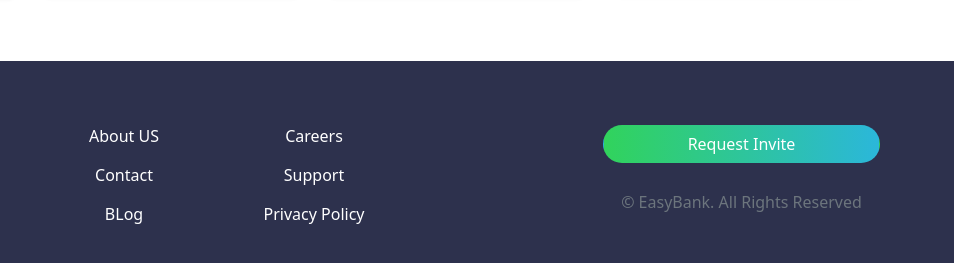
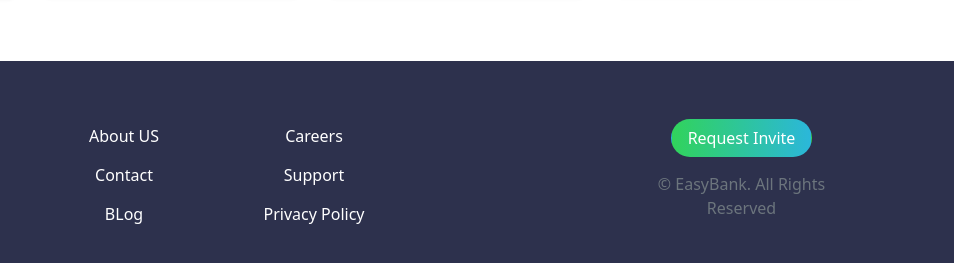
Before and after one commit to sayed-yaqout/EasyBank, a website: page index.html in a window 1280 px wide. Shown: the part 1885-2148 px from the top of the page, 326-1280 px from the left. Drawn offline with nearby package versions, Linux system fonts and the light colour scheme; no server answers.

Commit message:
Final commit

```diff
--- a/index.html
+++ b/index.html
@@ -1,4 +1,3 @@
-
 <!DOCTYPE html>
 <html lang="en">
 
@@ -12,15 +11,13 @@
     integrity="sha384-EVSTQN3/azprG1Anm3QDgpJLIm9Nao0Yz1ztcQTwFspd3yD65VohhpuuCOmLASjC" crossorigin="anonymous" />
   <!-- Font Awesome -->
   <link rel="stylesheet" href="node_modules/@fortawesome/fontawesome-free/css/all.min.css">
-<!-- flickity plugin for carousel -->
-  <link rel="stylesheet" href="https://unpkg.com/flickity@2/dist/flickity.min.css" />
   <!-- my custome css!-->
   <link rel="stylesheet" href="dist/style.css" />
 
 </head>
 
 <body>
-  <!----===============================================Header =========================================================-->
+  <!----========================================================Header==========================================================-->
   <section class="HeaderSection text-center">
     <div class="container">
       <!-- ================================================NavBar========================================================= -->
@@ -30,31 +27,19 @@
           <a class="navbar-brand boldFont text-dark" href="#">
             <img src="app/src/img/icon.PNG" alt="logo">
 
-        easybank</a
-      >
+            easybank</a>
           <!-- ===========================================burger button==================================================== -->
-      <button
-        class="navbar-toggler border-0 "
-        type="button"
-        data-bs-toggle="collapse"
-        data-bs-target="#navbarNavDropdown"
-        aria-controls="navbarNavDropdown"
-        aria-expanded="false"
-        aria-label="Toggle navigation"
-      >
+          <button class="navbar-toggler border-0 " type="button" data-bs-toggle="collapse"
+            data-bs-target="#navbarNavDropdown" aria-controls="navbarNavDropdown" aria-expanded="false"
+            aria-label="Toggle navigation">
             <span class="navbar-toggler-icon violet"></span>
           </button>
           <!-- ================================================Nav links=============================== -->
 
-      <div
-        class="collapse navbar-collapse justify-content-center"
-        id="navbarNavDropdown"
-      >
+          <div class="collapse navbar-collapse justify-content-center" id="navbarNavDropdown">
             <ul class="navbar-nav lightFont text-black-50">
               <li id="home" class="nav-item  m-1 ">
-            <a class="nav-link " aria-current="page" href="#"
-              >Home</a
-            >
+                <a class="nav-link " aria-current="page" href="#">Home</a>
               </li>
 
               </li>
@@ -68,8 +53,7 @@
                 <a class="nav-link " href="#">Contact</a>
               </li>
               <li id="login" class="nav-item  m-1">
-            <a class="nav-link" href="#"
-              >Careers
+                <a class="nav-link" href="#">Careers
                 </a>
               </li>
             </ul>
@@ -77,7 +61,8 @@
           </div>
           <!-- ================================================Nav button=============================== -->
 
-      <button id="requestBtn" class="btn bg-lime text-white px-4 rounded-pill d-none d-md-block">Request Invite</button>
+          <button id="requestBtn" class="btn bg-lime text-white px-4 rounded-pill d-none d-md-block">Request
+            Invite</button>
         </div>
       </nav>
     </div>
@@ -85,15 +70,18 @@
       <div class="container">
         <div class="row align-items-center">
           <div class="col-md-4 text-center text-md-start my-3 ">
-        <h1 >Next generations</h1>
+            <h1>Next generations</h1>
             <h1> digital banking</h1>
-      <p class="lightFont text-black-50">Lorem, ipsum dolor sit amet consectetur adipisicing elit. Itaque explicabo autem atque voluptatum totam et sunt saepe voluptatem, impedit exercitationem quisquam quibusdam harum sequi quod magni labore sed non eius.</p>
-      <button id="requestBtn" class="btn bg-lime text-white px-4 rounded-pill">Request Invite</button id="requestBtn">
+            <p class="lightFont text-black-50">Lorem, ipsum dolor sit amet consectetur adipisicing elit. Itaque
+              explicabo autem atque voluptatum totam et sunt saepe voluptatem, impedit exercitationem quisquam quibusdam
+              harum sequi quod magni labore sed non eius.</p>
+            <button id="requestBtn" class="btn bg-lime text-white px-4 rounded-pill">Request Invite</button
+              id="requestBtn">
           </div>
 
-      <div  class="col-md-8">
+          <div class="col-md-8">
             <div class="forimg1">
-        <img class="w-100 "  src="app/src/img/mobiles.PNG" alt="mobilephones">
+              <img class="w-100 " src="app/src/img/mobiles.PNG" alt="mobilephones">
             </div>
           </div>
 
@@ -108,7 +96,8 @@
       <div class="row py-5">
         <div class="col-md-5 text-center text-md-start">
           <h1>Why choose EasyBank?</h1>
-      <p class="lightFont text-black-50"> we levrerage open banking to turn you r banking experience into a great one that you have not ever seen</p>
+          <p class="lightFont text-black-50"> we levrerage open banking to turn you r banking experience into a great
+            one that you have not ever seen</p>
         </div>
       </div>
       <div class="row my-2">
@@ -116,28 +105,32 @@
           <div class="text-center text-md-start py-3">
             <img src="app/src/img/1.PNG" alt="online">
             <h4 class="regularFont my-4">Online Banking</h4>
-        <p class="lightFont text-black-50">our modern web and mobile Apps allow you to keep track of your finances wherever you are in the world</p>
+            <p class="lightFont text-black-50">our modern web and mobile Apps allow you to keep track of your finances
+              wherever you are in the world</p>
           </div>
         </div>
         <div class="col-md-3 p-5 p-md-3">
           <div class="text-center text-md-start py-3">
             <img src="app/src/img/2.PNG" alt="online">
             <h4 class="regularFont my-4">Simple Budgeting</h4>
-        <p class="lightFont text-black-50">our modern web and mobile Apps allow you to keep track of your finances wherever you are in the world</p>
+            <p class="lightFont text-black-50">our modern web and mobile Apps allow you to keep track of your finances
+              wherever you are in the world</p>
           </div>
         </div>
         <div class="col-md-3 p-5 p-md-3">
           <div class="text-center text-md-start py-3">
             <img src="app/src/img/3.PNG" alt="online">
             <h4 class="regularFont my-4">Fast Onboarding</h4>
-        <p class="lightFont text-black-50">our modern web and mobile Apps allow you to keep track of your finances wherever you are in the world</p>
+            <p class="lightFont text-black-50">our modern web and mobile Apps allow you to keep track of your finances
+              wherever you are in the world</p>
           </div>
         </div>
         <div class="col-md-3 p-5 p-md-3">
           <div class="text-center text-md-start py-2">
             <img src="app/src/img/4.PNG" alt="online">
             <h4 class="regularFont my-4">Open API</h4>
-        <p class="lightFont text-black-50">our modern web and mobile Apps allow you to keep track of your finances wherever you are in the world</p>
+            <p class="lightFont text-black-50">our modern web and mobile Apps allow you to keep track of your finances
+              wherever you are in the world</p>
           </div>
         </div>
       </div>
@@ -158,7 +151,8 @@
             <div class="card-body  ">
               <p class="my-sm-text text-black-50 ">By Claire Robinson</p>
               <a href="#" class="regularFont card-link">Receive money in any currency with no fees</a>
-          <p class="lightFont text-black-50 my-2">Some quick example text to build on the card title and make up the bulk of the card's content.</p>
+              <p class="lightFont text-black-50 my-2">Some quick example text to build on the card title and make up the
+                bulk of the card's content.</p>
             </div>
           </div>
         </div>
@@ -168,7 +162,8 @@
             <div class="card-body">
               <p class="my-sm-text text-black-50 ">By Wilson Hutton</p>
               <a href="#" class="regularFont  card-link ">Treat yourself without worrying about money</a>
-          <p class="lightFont text-black-50 my-2">our simple budgeting financing in the card title and make up the bulk of the card's content.</p>
+              <p class="lightFont text-black-50 my-2">our simple budgeting financing in the card title and make up the
+                bulk of the card's content.</p>
             </div>
           </div>
         </div>
@@ -178,7 +173,8 @@
             <div class="card-body">
               <p class="my-sm-text text-black-50 ">By Wilson Hutton</p>
               <a href="#" class="regularFont  card-link ">Take your eay bank card wherever you go</a>
-          <p class="lightFont text-black-50 my-2">we want you to enjoy your travels on the card title and make up the bulk of the card's content.</p>
+              <p class="lightFont text-black-50 my-2">we want you to enjoy your travels on the card title and make up
+                the bulk of the card's content.</p>
             </div>
           </div>
         </div>
@@ -188,7 +184,8 @@
             <div class="card-body">
               <p class="my-sm-text text-black-50 ">By Claire Robinson</p>
               <a href="#" class="regularFont card-link ">Receive money in any currency with no fees</a>
-          <p class="lightFont text-black-50 my-2">Some quick example text to build on the card title and make up the bulk of the card's content.</p>
+              <p class="lightFont text-black-50 my-2">Some quick example text to build on the card title and make up the
+                bulk of the card's content.</p>
             </div>
           </div>
         </div>
@@ -196,7 +193,7 @@
     </div>
   </section>
 
-<!-- ===========================================================Footer========================================================== -->
+  <!-- =========================================================Footer========================================================== -->
   <section class="footer py-5">
     <div class="container">
       <div class="row">
@@ -209,27 +206,33 @@
               easybank</a>
           </div>
           <div class="d-flex py-3 justify-content-around fw-bold fs-4 ">
-          <a href="#" class=" text-white">  <i class="fab fa-facebook-square"></i></a>
-        <a href="#" class=" text-white">     <i class="fab fa-youtube-square"></i></a>
-        <a href="#" class=" text-white">  <i class="fab fa-twitter"></i></a>
-        <a href="#" class=" text-white">  <i class="fab fa-pinterest"></i></a>
-        <a href="#" class=" text-white">  <i class="fab fa-instagram"></i></a>
+            <a href="#" class=" text-white"> <i class="fab fa-facebook-square"></i></a>
+            <a href="#" class=" text-white"> <i class="fab fa-youtube-square"></i></a>
+            <a href="#" class=" text-white"> <i class="fab fa-twitter"></i></a>
+            <a href="#" class=" text-white"> <i class="fab fa-pinterest"></i></a>
+            <a href="#" class=" text-white"> <i class="fab fa-instagram"></i></a>
           </div>
         </div>
+        <!-- ======================================================Page Links==================================================== -->
         <div class="col-md-2 d-flex flex-column justify-content-between justify-content-md-evenly">
-        <a  class="footer-link py-3 py-md-0" href="#">About US</a>
-        <a href="#"  class="footer-link py-3 py-md-0">Contact</a>
-        <a href="#"  class="footer-link py-3 py-md-0">BLog</a>
+          <a class="footer-link py-3 py-md-0" href="#">About US</a>
+          <a href="#" class="footer-link py-3 py-md-0">Contact</a>
+          <a href="#" class="footer-link py-3 py-md-0">BLog</a>
         </div>
+
         <div class="col-md-2 d-flex flex-column justify-content-between justify-content-md-evenly">
-        <a  class="footer-link py-3 py-md-0" href="#">Careers</a>
-        <a href="#"  class="footer-link py-3 py-md-0">Support</a>
-        <a href="#"  class="footer-link py-3 py-md-0">Privacy Policy</a>
+          <a class="footer-link py-3 py-md-0" href="#">Careers</a>
+          <a href="#" class="footer-link py-3 py-md-0">Support</a>
+          <a href="#" class="footer-link py-3 py-md-0">Privacy Policy</a>
         </div>
+        <!-- ========================================================space ================================================= -->
         <div class="col-md-2"></div>
-      <div class="col-md-3 text-center px-5 px-md-1  py-1 py-md-0  d-flex flex-column justify-content-between justify-content-md-around">
+        <!-- =========================================================buttons and copyrights================================= -->
+        <div
+          class="col-md-3 text-center px-5 px-md-1 px-lg-5  py-1 py-md-0  d-flex flex-column justify-content-between justify-content-md-around">
 
-        <button id="requestBtn" class="btn bg-white mx-5 mx-md-0 bg-lime text-white rounded-pill my-3 my-md-1">Request Invite</button>
+          <button id="requestBtn" class="btn bg-white mx-5 mx-md-0 mx-lg-4 bg-lime text-white rounded-pill my-3 my-md-1">Request
+            Invite</button>
           <p class=" text-secondary light-font"> © EasyBank. All Rights Reserved</p>
 
 
@@ -240,21 +243,14 @@
     </div>
 
   </section>
-  <!-- ----------------------------------------------country news------------------------------------------------ -->
-  <!-- <section class="forNews">
-    <div class="News-cell">
-      <div class="container newsSection"></div>
-    </div>
- </section> -->
+
+
 
   <!-- ------------------------------------bootstrab js,pooper link---------------------------------- -->
   <script src="https://cdn.jsdelivr.net/npm/bootstrap@5.0.2/dist/js/bootstrap.bundle.min.js"
     integrity="sha384-MrcW6ZMFYlzcLA8Nl+NtUVF0sA7MsXsP1UyJoMp4YLEuNSfAP+JcXn/tWtIaxVXM"
     crossorigin="anonymous"></script>
-  <!-- ---------------------------------------------------my 3 templates----------------------------------------- -->
-
-
-
+    <!-- ==================================my main JS file============================================= -->
   <script src="dist/main.js"></script>
 
 </body>
```
Also changed, not shown: app/src/scss/globals/layout.scss (+0 -31 lines), 1 other file. Lines whose indentation alone changed are shown as unchanged.
